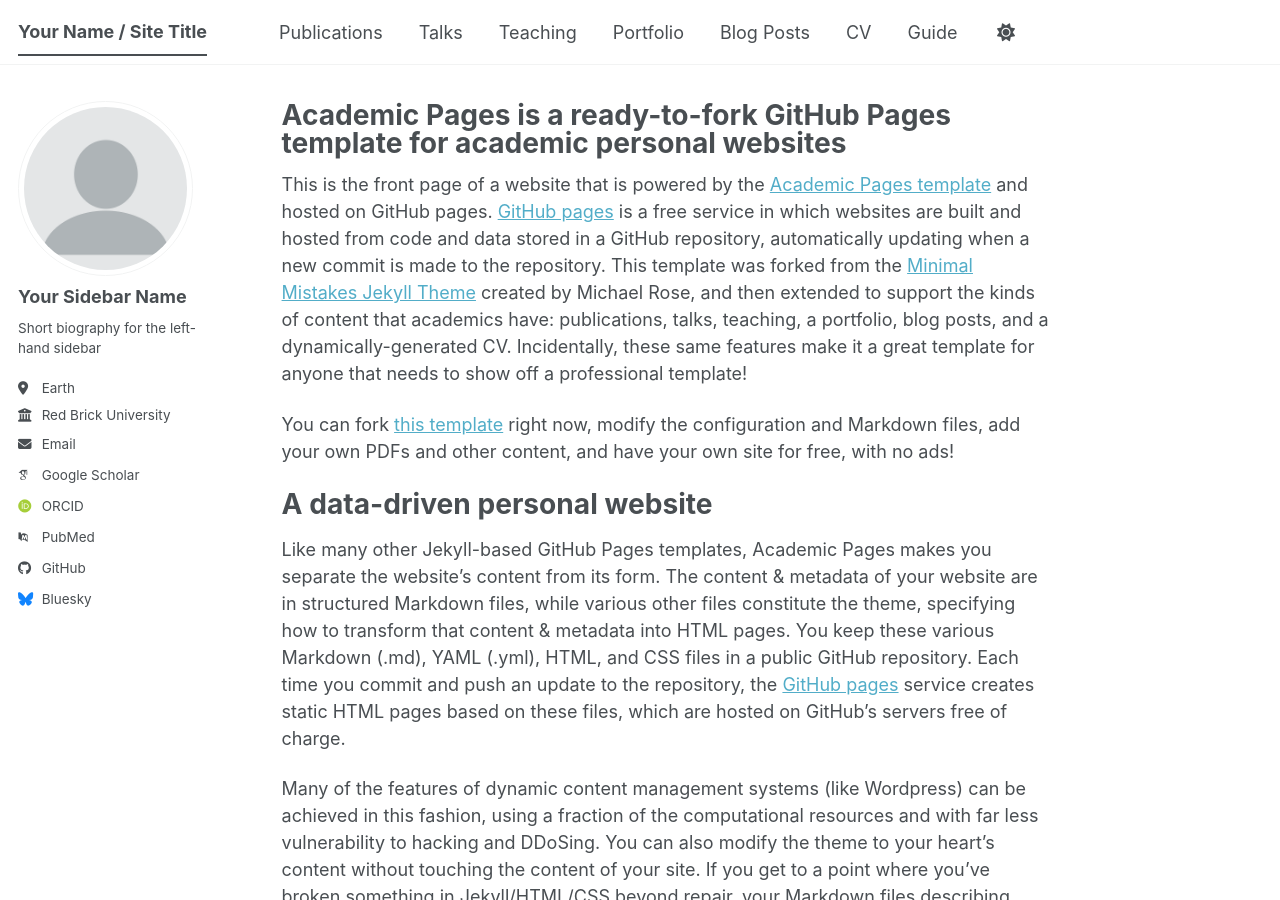
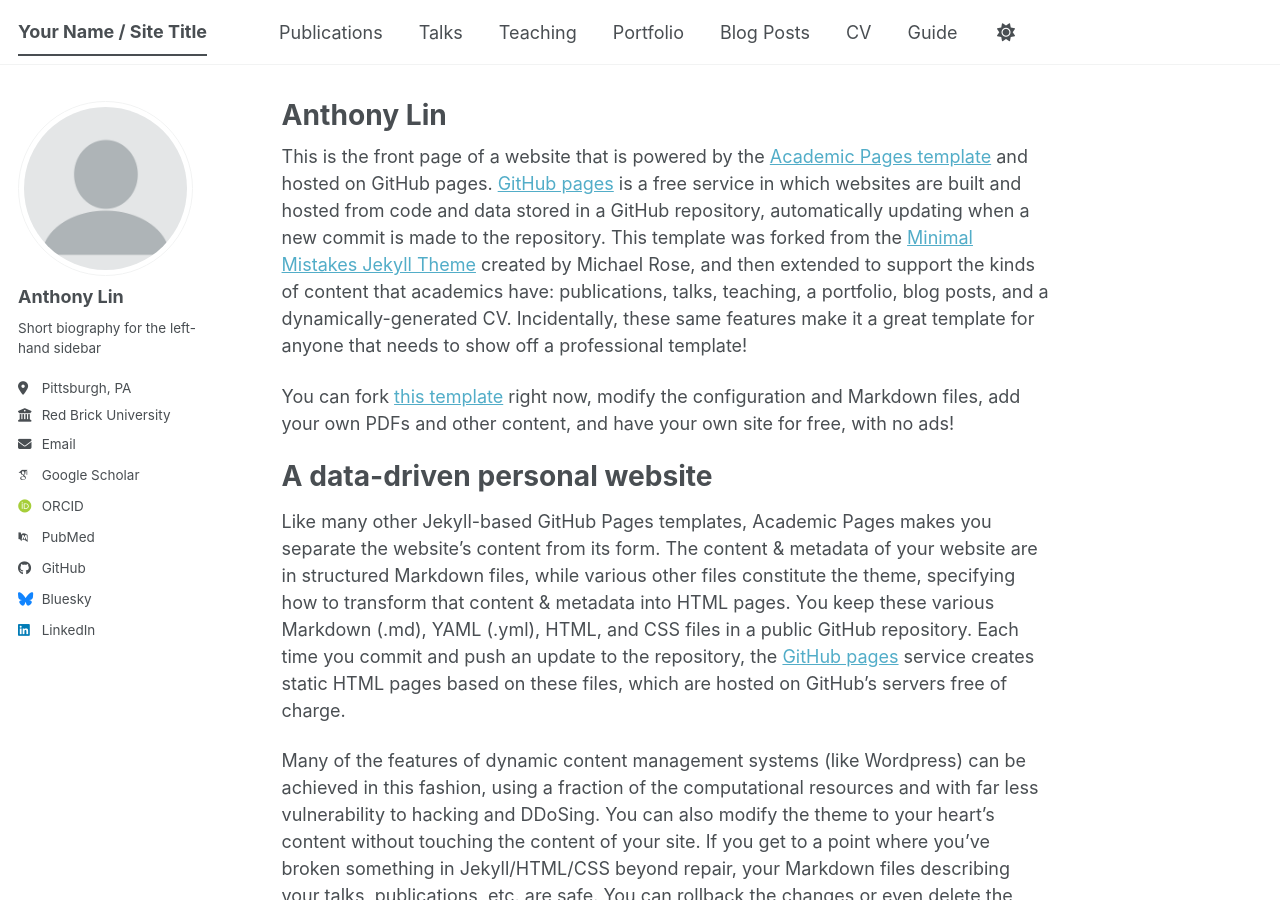
Before and after one commit to tsm55555/tsm55555.github.io, a Jekyll site: the page built from _pages/about.md, in a window 1280 px wide and 900 px high. Built offline with Jekyll 4.4.1, drawn with Linux system fonts in a browser that asks for light colours; some web fonts are replaced; a script bundle is joined from its source files by our own code; library files that are not in the unit come from our copies.

Commit message:
Update author details and about page title

```diff
--- a/_config.yml
+++ b/_config.yml
@@ -24,10 +24,10 @@
 author:
   # Biographic information
   avatar           : "profile.png"
-  name             : "Your Sidebar Name"
+  name             : "Anthony Lin"
   pronouns         : # example: "she/her"
   bio              : "Short biography for the left-hand sidebar"
-  location         : "Earth"
+  location         : "Pittsburgh, PA"
   employer         : "Red Brick University"
   uri              : # URL
   email            : "none@example.org"
@@ -66,7 +66,7 @@
   keybase          : # Username
   instagram        : # Username
   lastfm           : # Username
-  linkedin         : # Username
+  linkedin         : yen-cheng-lin-78351122b
   mastodon         : # URL
   medium           : # URL
   pinterest        : # Username
--- a/_pages/about.md
+++ b/_pages/about.md
@@ -1,6 +1,6 @@
 ---
 permalink: /
-title: "Academic Pages is a ready-to-fork GitHub Pages template for academic personal websites"
+title: "Anthony Lin"
 author_profile: true
 redirect_from:
   - /about/
```
